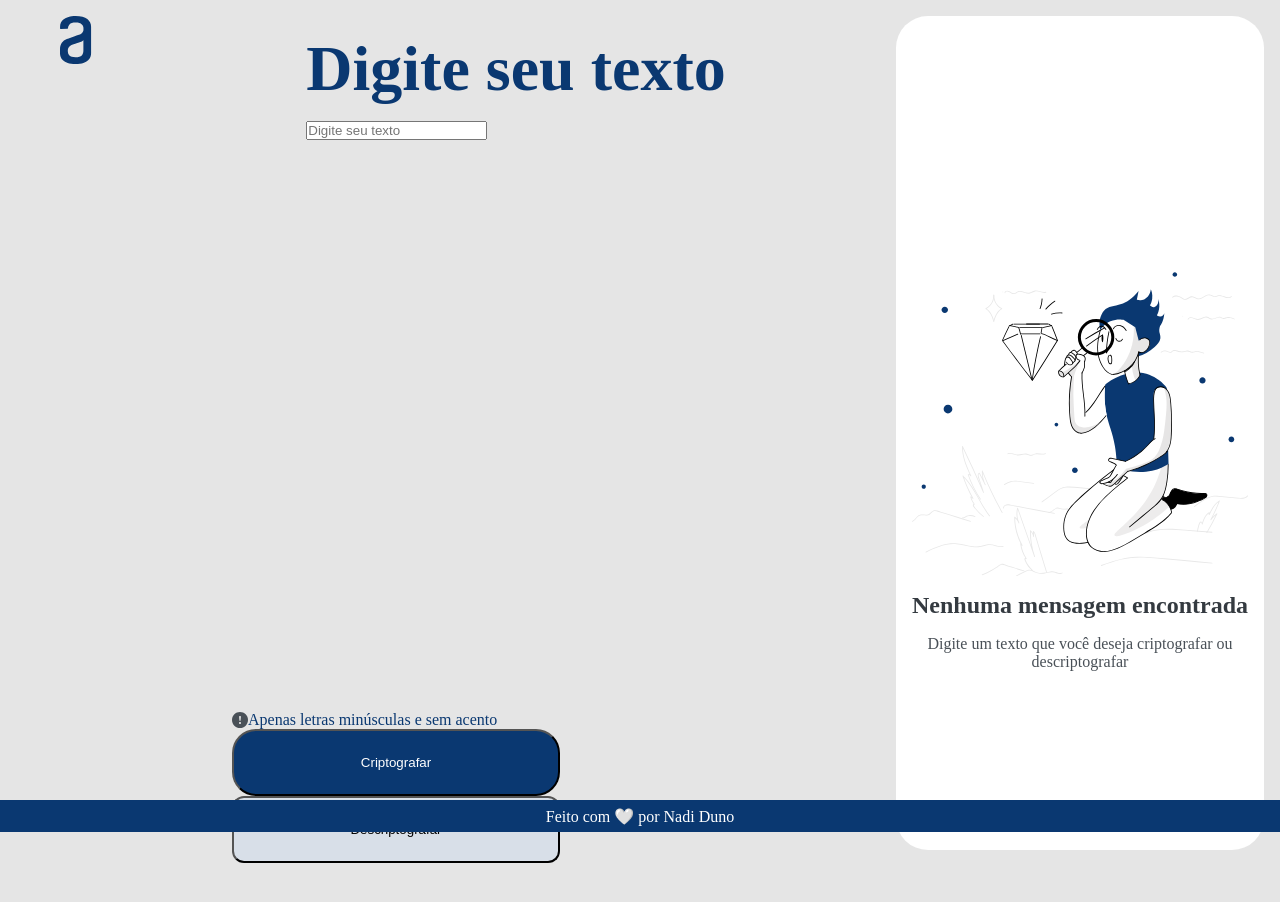
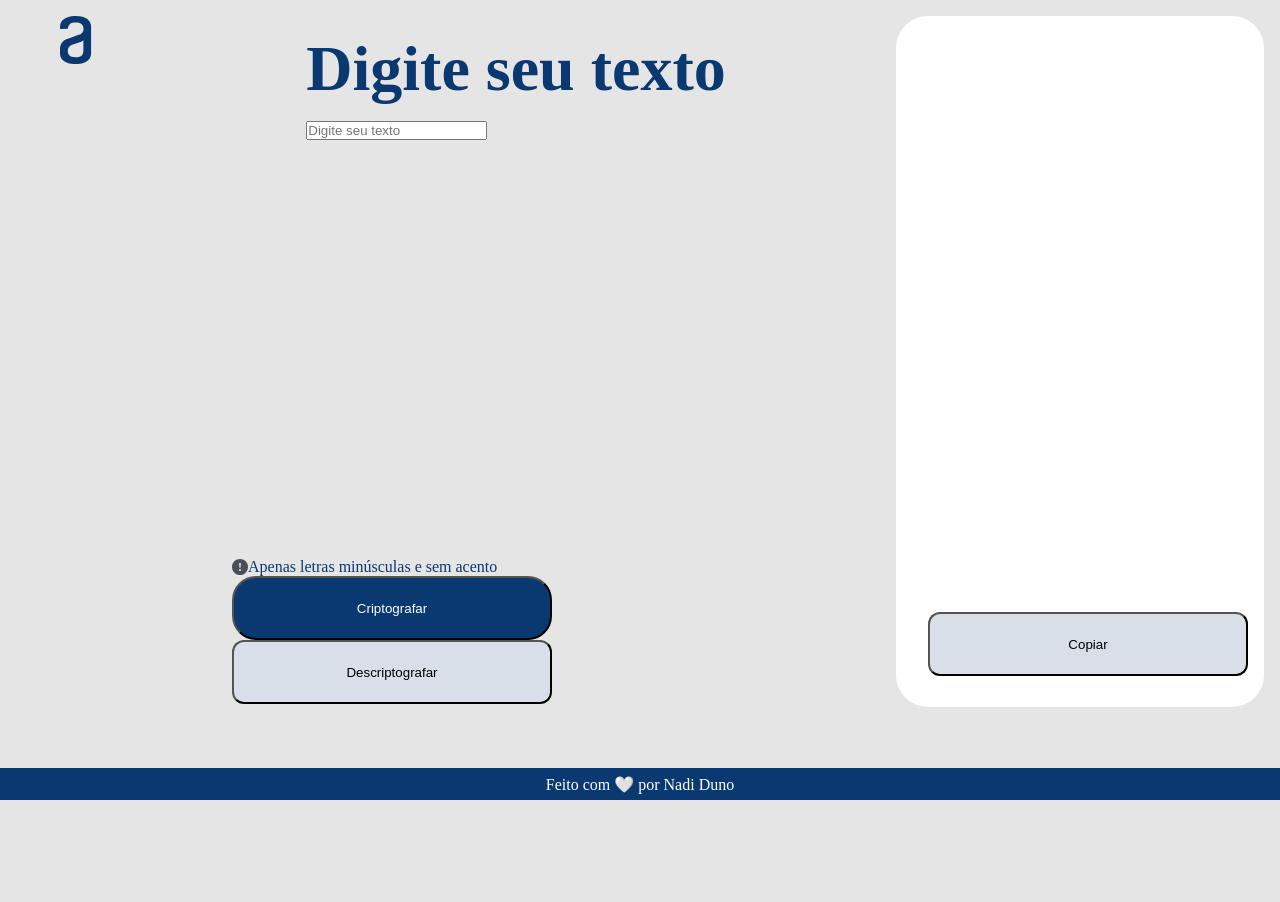
Before and after one commit to nadiduno/encryptChallenge, a plain HTML site: page index.html in a window 1280 px wide. Both pictures are taken after a click on the button "Criptografar". After the commit the page ends 800 px from the top, so only its background shows below. Drawn offline with Linux system fonts and the light colour scheme.

Commit message:
Area do texto Criptografado

```diff
--- a/index.html
+++ b/index.html
@@ -31,11 +31,14 @@
                     <button onclick="getValueAndDecrypt()" class="button2">Descriptografar</button>
                 </div>
             </div>
-            <div class="colunn3">
-                <p class="MensagemEncrypt"></p>
+            <div id="colunn3">
                 <img src="./assets/ImgBoy.svg" alt="Homem sentado procurando objetos" class="containerBoy" />
                 <p class="textBold">Nenhuma mensagem encontrada</p>
                 <p class="textThin">Digite um texto que você deseja criptografar ou descriptografar</p>
+            </div>
+            <div id="colunn4" style="display: none;">
+                <p class="MensagemEncrypt MensagemTop"></p>
+                <button  onclick="clipBoard()" class="ButtonBottom">Copiar</button>
             </div>
         </div>
     </div>
--- a/index.js
+++ b/index.js
@@ -1,9 +1,12 @@
 var characterList = [];
+var encryptText;
 
 function getValueAndEncrypt() {
   var digitizedValue = undefined
   digitizedValue = document.getElementById("textInput").value;
   encrypt(digitizedValue);
+  colunn3.style.display = 'none';
+  colunn4.style.display = 'block';
   console.log(digitizedValue);
 }
 
@@ -37,14 +40,13 @@ function encrypt(digitizedValue) {
       }
     }
     //Unindo o array em uma cadeia de carateres novamnete
-    const encryptText = characterList.join("");
+    encryptText = characterList.join("");
     paragraphElement.innerHTML = '';
     paragraphElement.textContent = encryptText;
     console.log(characterList);
-    clipBoard(encryptText);
   }
 
-  function clipBoard(encryptText){
+  function clipBoard(){
     //Verficando se Clipboard é suportado pelo navegador
     if (!navigator.clipboard) {
       alert("Seu navegador não suporta a API Clipboard. Utilize um navegador mais recente.");
--- a/styles.css
+++ b/styles.css
@@ -51,7 +51,8 @@ body {
     justify-content: center;
 }
 
-.colunn3{
+#colunn3,#colunn4{
+    position: relative;
     height: 90%;
     margin: 1rem;
     background-color: white;
@@ -60,7 +61,7 @@ body {
     align-items: center;
     justify-content: center;
     text-align: center;
-    padding: 15rem 2rem;
+    padding: 2rem;
     gap: 1rem;
 }
 
@@ -93,15 +94,15 @@ body {
 .button1{
     background-color: #0A3871;
     color: white;
-    width: 328px;
-    height: 67px;
+    width: 20rem;
+    height: 4rem;
     border-radius: 24px;
 }
 
 .button2{
     background-color: var(--grey1);
-    width: 328px;
-    height: 67px;
+    width: 20rem;
+    height: 4rem;
     border-radius: 12px;
 }
 
@@ -123,3 +124,21 @@ body {
     align-items: center;
     justify-content: center;
 }
+
+.MensagemTop{
+    flex: 1;
+    padding-top: 2rem;
+    width: 100%;
+    height: 90%;
+    display: flex;
+    text-align: left;
+}
+
+.ButtonBottom{
+    flex: 0 0 auto;
+    width: 100%;
+    background-color: var(--grey1);
+    width: 20rem;
+    height: 4rem;
+    border-radius: 12px;
+}
```
